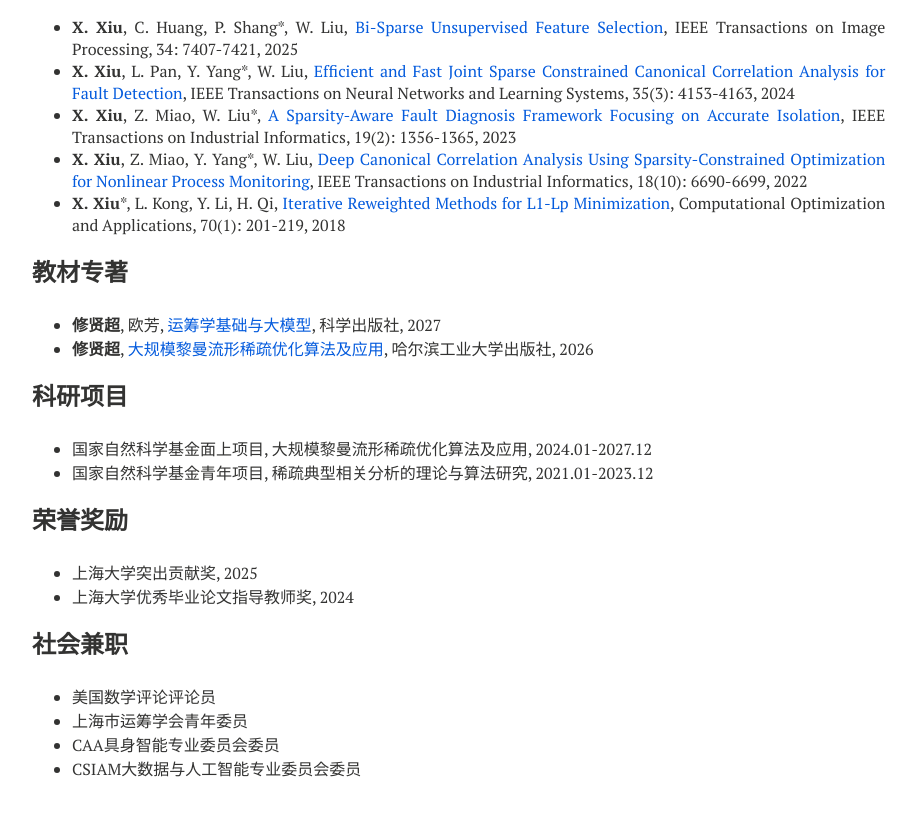
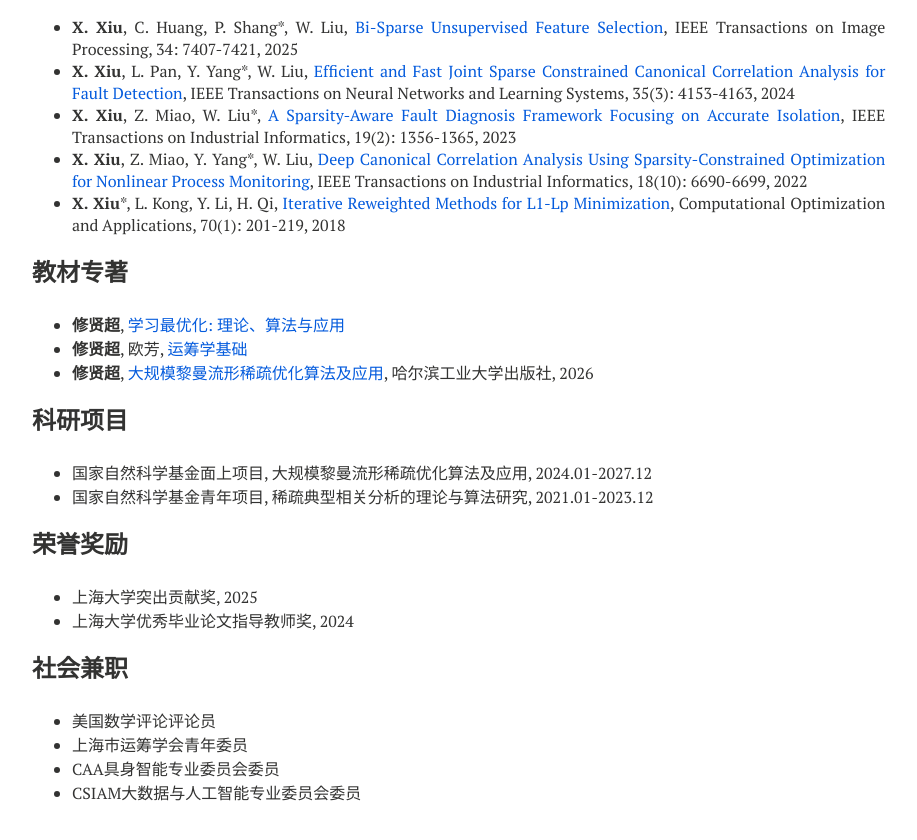
Before and after one commit to xianchaoxiu/xianchaoxiu.github.io, a Jekyll site: the page built from chinese/index.md, in a window 1280 px wide and 900 px high, scrolled down 774 px. Shown: the top 840 px of the window, without its empty margins (288-1205 px from the left). Built offline with Jekyll 4.4.1, drawn with Linux system fonts in a browser that asks for light colours; nearby versions of some CDN libraries.

Commit message:
Update index.md

```diff
--- a/chinese/index.md
+++ b/chinese/index.md
@@ -46,9 +46,9 @@ share: false
 
 
 ### 教材专著
-* <b>修贤超</b>, 欧芳, <a href="https://xianchaoxiu.github.io/chinese/book/OR/" class="textlink" target="_blank"> 运筹学基础与大模型</a>, 科学出版社, 2027  <br>
+* <b>修贤超</b>, <a href="https://xianchaoxiu.github.io/chinese/book/L2O/" class="textlink" target="_blank"> 学习最优化: 理论、算法与应用 </a> <br>
+* <b>修贤超</b>, 欧芳, <a href="https://xianchaoxiu.github.io/chinese/book/OR/" class="textlink" target="_blank"> 运筹学基础 </a> <br>
 * <b>修贤超</b>, <a href="https://xianchaoxiu.github.io/chinese/book/OPT/" class="textlink" target="_blank">大规模黎曼流形稀疏优化算法及应用</a>, 哈尔滨工业大学出版社, 2026  <br>
-
 
 
 ### 科研项目
```
